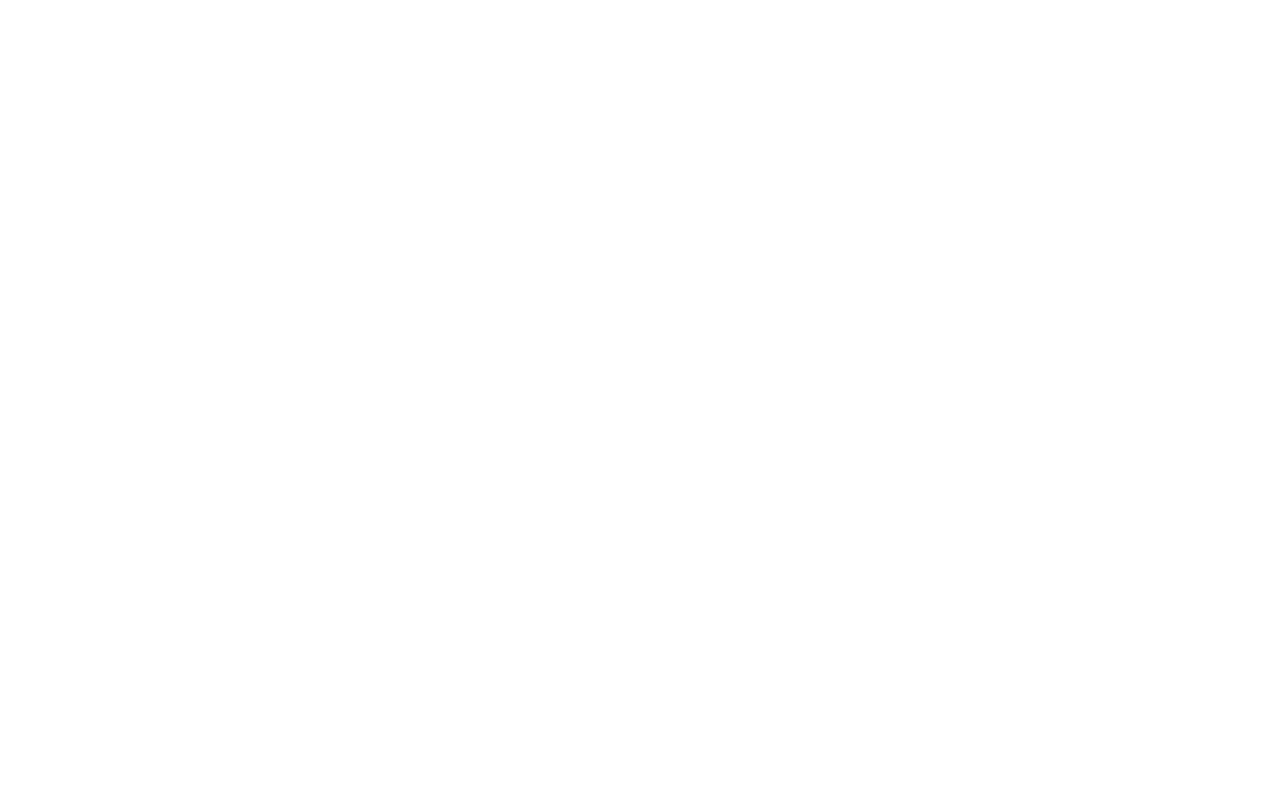
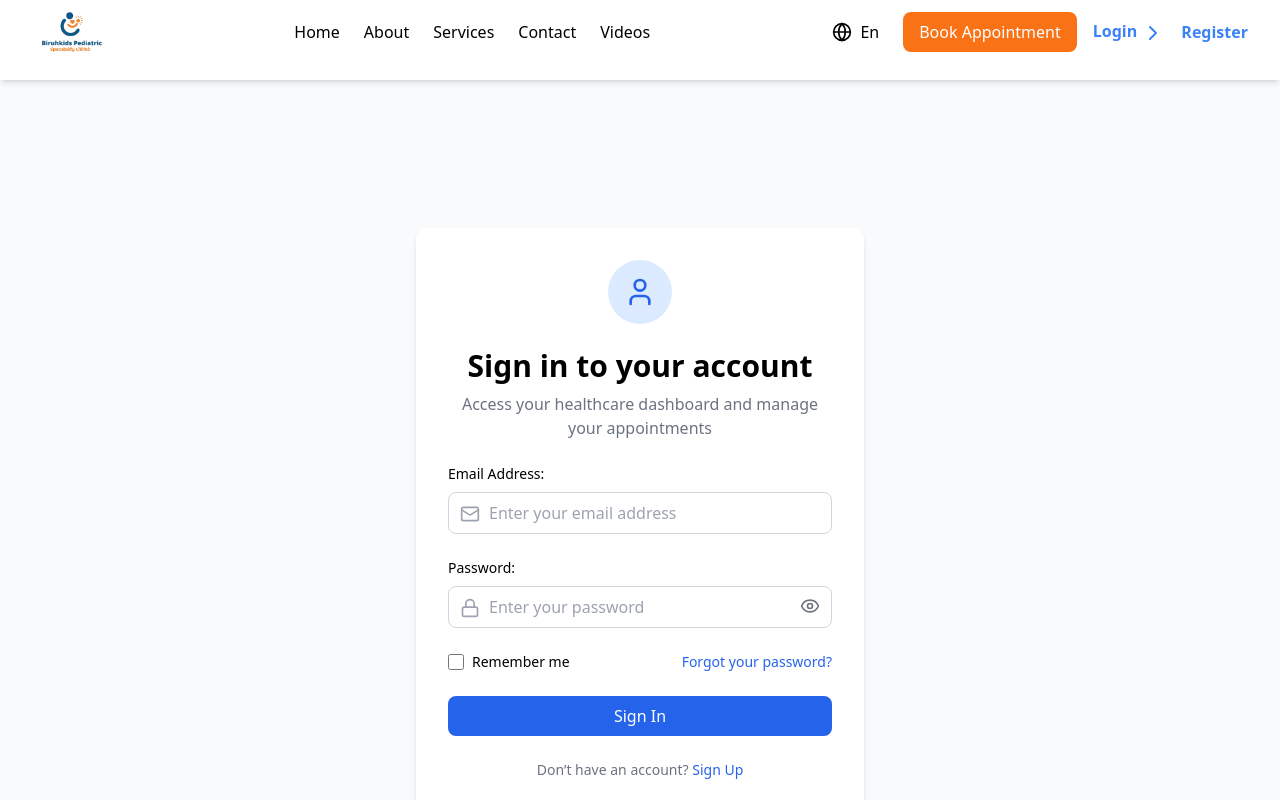
Before and after one commit to dopi95/BiruhKids-Pediatric-Speciality, a React (Vite) app in the folder frontend/: page /login in a window 1280 px wide. Before the commit this address had no page. Shown: the top 800 px of the page. Built offline with nearby package versions, Linux system fonts and the light colour scheme.

Commit message:
link all pages

```diff
--- a/frontend/src/App.jsx
+++ b/frontend/src/App.jsx
@@ -48,12 +48,12 @@ export default function App() {
                         </MainLayout>
                     } />
 
-                    <Route path="/signin" element={
+                    <Route path="/login" element={
                         <MainLayout>
                             <SignIn />
                         </MainLayout>
                     } />
-                    <Route path="/signup" element={
+                    <Route path="/register" element={
                         <MainLayout>
                             <SignUp />
                         </MainLayout>
@@ -63,7 +63,7 @@ export default function App() {
                             <ForgotPassword />
                         </MainLayout>
                     } />
-                    <Route path="/example/services" element={
+                    <Route path="/services" element={
                         <MainLayout>
                             <Services />
                         </MainLayout>
--- a/frontend/src/components/Header.jsx
+++ b/frontend/src/components/Header.jsx
@@ -46,6 +46,12 @@ function Header() {
                     >
                         Contact
                     </Link>
+                     <Link
+                        to="/videos"
+                        className="hover:text-orange-500 transition"
+                    >
+                        Videos
+                    </Link>
                 </div>
 
                 {/* Desktop Right Side */}
@@ -63,7 +69,7 @@ function Header() {
                         </button>
                     </section>
                     <Link
-                        to="/book-appointment"
+                        to="/appointment"
                         className="bg-orange-500 text-white px-4 py-2 rounded-lg hover:bg-orange-600 transition"
                     >
                         Book Appointment
--- a/frontend/src/pages/AboutPage.jsx
+++ b/frontend/src/pages/AboutPage.jsx
@@ -181,7 +181,7 @@ const AboutPage = () => {
 
       {/* Impact Section */}
       <SectionWrapper>
-        <section className="bg-[#FF7A1A] text-white py-12 px-4 sm:px-8">
+        <section className=" text-[#FF7A1A] py-12 px-4 sm:px-8">
           <div className="max-w-6xl mx-auto text-center mb-8">
             <h2 className="text-3xl sm:text-4xl font-bold mb-2">Our Impact</h2>
             <p className="max-w-3xl mx-auto text-sm sm:text-base">
--- a/frontend/src/pages/ForgotPassword.jsx
+++ b/frontend/src/pages/ForgotPassword.jsx
@@ -41,14 +41,15 @@ export default function ForgotPassword() {
             type="submit"
             className="w-full rounded-lg bg-blue-600 px-4 py-2 text-white hover:bg-blue-700"
           >
-            Send Verification Code
+            <Link to="/verify">Send Verification Code</Link>
+
           </button>
         </form>
 
         {/* Back to Sign In */}
         <div className="text-center">
           <Link
-            to="/signin"
+            to="/login"
             className="inline-flex items-center text-blue-600 hover:underline"
           >
             <span className="mr-1">←</span> Back to Sign In
--- a/frontend/src/pages/Home/Hero.jsx
+++ b/frontend/src/pages/Home/Hero.jsx
@@ -1,5 +1,6 @@
 import React, { useState, useEffect, useCallback, useRef } from "react";
 import { ChevronLeft, ChevronRight } from "lucide-react";
+import { Link } from "react-router-dom";
 
 const Hero = () => {
     const [currentSlide, setCurrentSlide] = useState(0);
@@ -200,10 +201,10 @@ const Hero = () => {
                                 </p>
                                 <div className="flex flex-col mt-10 gap-4 sm:flex-row sm:justify-center sm:gap-6">
                                     <button className="bg-gradient-to-r from-orange-500 to-orange-600 hover:from-orange-700 hover:to-orange-800 text-white p-3 rounded-xl text-lg font-semibold transition-all duration-300 transform hover:scale-105 shadow-lg hover:shadow-xl">
-                                        Book Appointment
+                                        <Link to="/appointment">Book Appointment</Link>
                                     </button>
                                     <button className="bg-gradient-to-r from-blue-600 to-blue-700 hover:from-blue-700 hover:to-blue-800 text-white p-4 rounded-xl text-lg font-semibold transition-all duration-300 transform hover:scale-105 shadow-lg hover:shadow-xl">
-                                        Get Started
+                                        <Link to="/register">Get Started</Link>
                                     </button>
                                 </div>
                             </div>
--- a/frontend/src/pages/SignIn.jsx
+++ b/frontend/src/pages/SignIn.jsx
@@ -138,7 +138,7 @@ export default function SignIn() {
 
         <p className="text-center text-sm text-gray-500 mt-6">
           Don’t have an account?{" "}
-          <Link to="/signup" className="text-blue-600 hover:underline">
+          <Link to="/register" className="text-blue-600 hover:underline">
             Sign Up
           </Link>
         </p>
--- a/frontend/src/pages/SignUp.jsx
+++ b/frontend/src/pages/SignUp.jsx
@@ -217,7 +217,7 @@ export default function SignUp() {
 
         <p className="text-center text-sm text-gray-500 mt-6">
           Already have an account?{" "}
-          <Link to="/signin" className="text-blue-600 hover:underline">
+          <Link to="/login" className="text-blue-600 hover:underline">
             Sign In
           </Link>
         </p>
```
Also changed, not shown: 1 other file (tests, documents, lock files or other folders).
